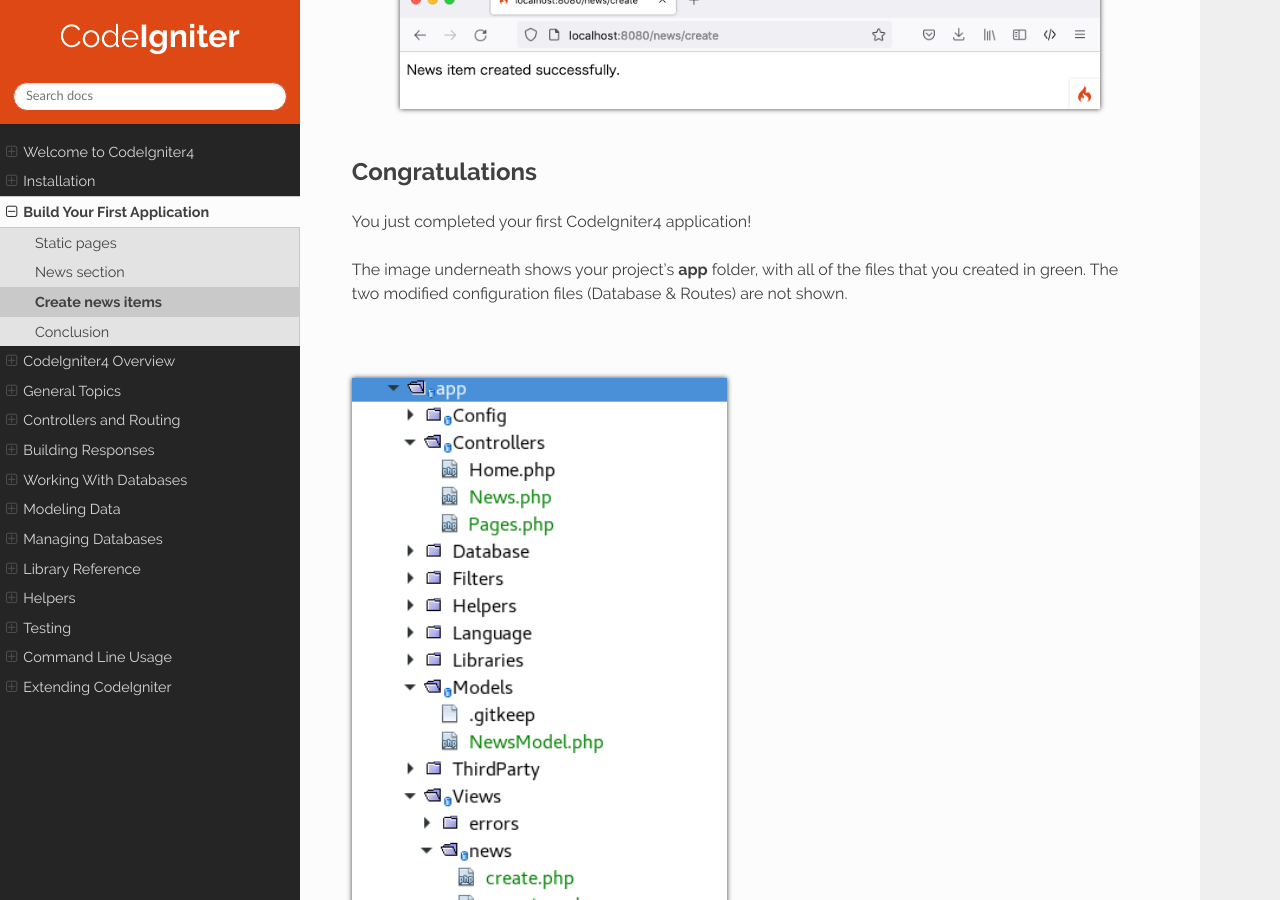
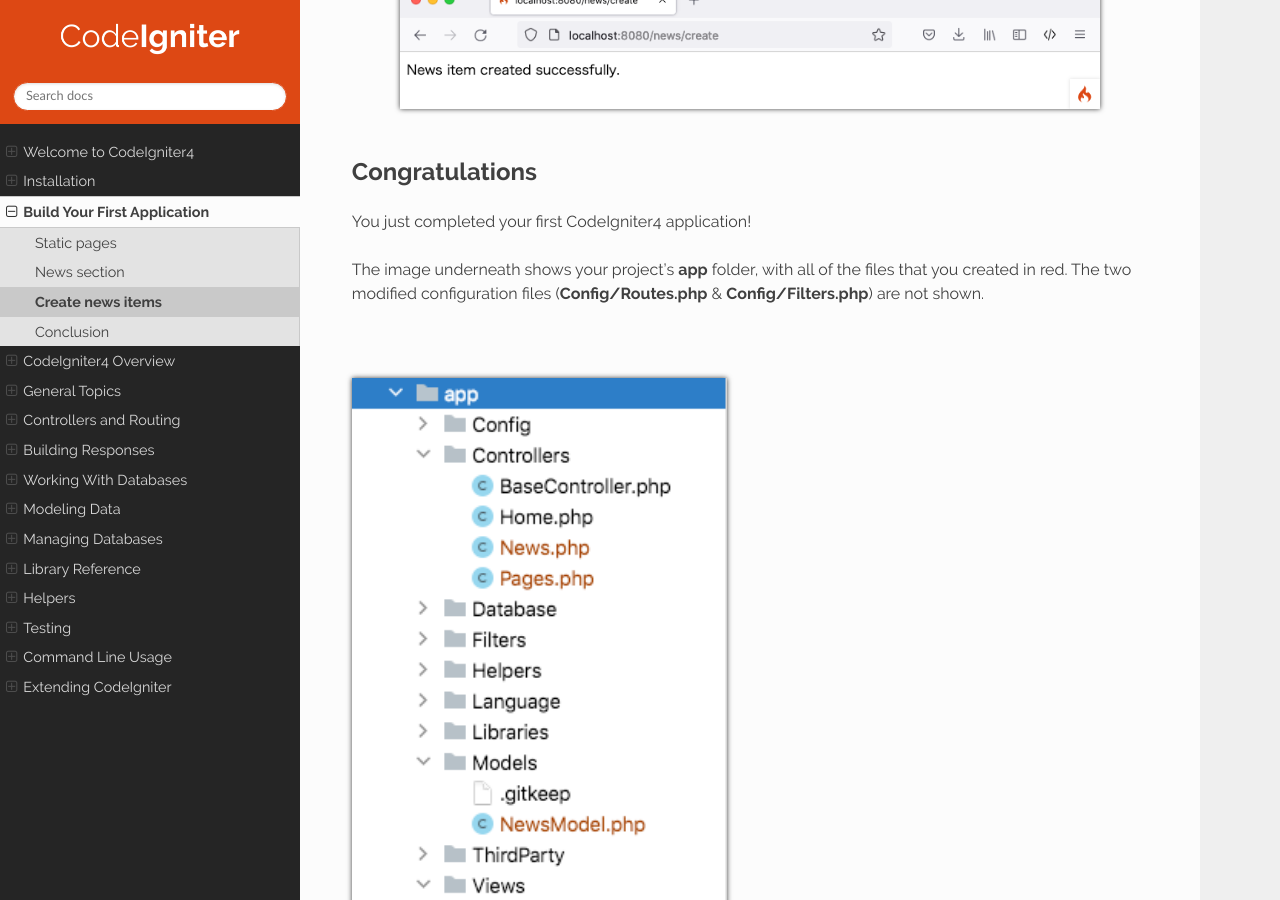
Before and after one commit to NEKOGET/ci4_user_guide_src, a Sphinx documentation site: the page built from source/tutorial/create_news_items.rst, in a window 1280 px wide and 900 px high, scrolled down 3622 px. Built offline with Sphinx 7.4.7 and the Read the Docs theme 2.0.0, drawn with Linux system fonts in a browser that asks for light colours.

Commit message:
docs: update screenshot and its explanation

```diff
--- a/source/tutorial/create_news_items.rst
+++ b/source/tutorial/create_news_items.rst
@@ -181,8 +181,8 @@ Congratulations
 You just completed your first CodeIgniter4 application!
 
 The image underneath shows your project's **app** folder,
-with all of the files that you created in green.
-The two modified configuration files (Database & Routes) are not shown.
+with all of the files that you created in red.
+The two modified configuration files (**Config/Routes.php** & **Config/Filters.php**) are not shown.
 
 .. image:: ../images/tutorial9.png
     :align: left
```
Also changed, not shown: source/images/tutorial9.png.
